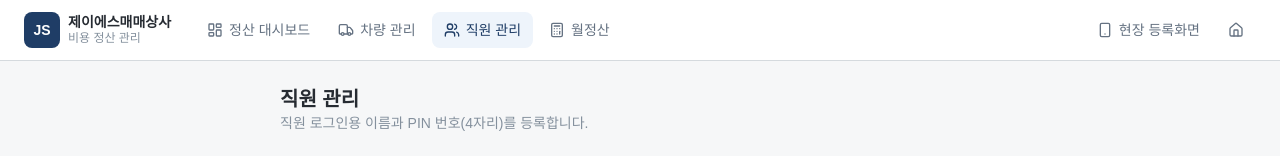
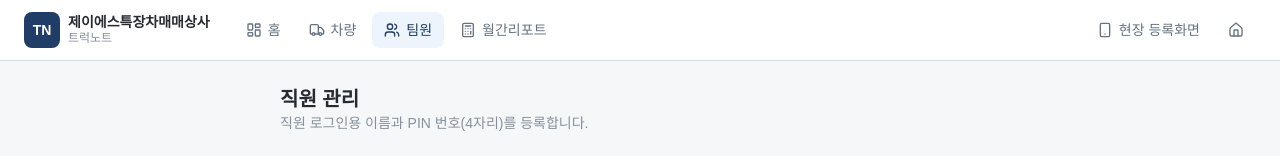
Before and after one commit to K-JiSeok/jstruck-erp, a Next.js app: page /admin/employees in a window 1280 px wide. Shown: the top 156 px of the page. Built offline with nearby package versions, Linux system fonts and the light colour scheme; no server answers; the database is empty.

Commit message:
회사명+트럭노트 브랜딩 적용

```diff
--- a/app/admin/vehicles/[id]/page.tsx
+++ b/app/admin/vehicles/[id]/page.tsx
@@ -259,7 +259,7 @@ export default function VehicleDetailPage() {
                 className="flex items-center gap-1.5 rounded-lg border border-brand-200 bg-brand-50 px-3 py-2 text-sm font-semibold text-brand-700 hover:bg-brand-100"
               >
                 <Calculator size={15} />
-                정산 보기
+                정산
               </Link>
             )}
         </div>
--- a/app/layout.tsx
+++ b/app/layout.tsx
@@ -1,8 +1,9 @@
 import type { Metadata, Viewport } from 'next';
 import './globals.css';
+import { BRAND_FULL } from '@/lib/branding';
 
 export const metadata: Metadata = {
-  title: 'JS매매상사 정비비 관리',
+  title: BRAND_FULL,
   description: '현장 결제 내역 등록 및 차량별 월말 정산 시스템',
   manifest: '/manifest.json',
   appleWebApp: {
--- a/app/login/page.tsx
+++ b/app/login/page.tsx
@@ -6,6 +6,7 @@ import { Delete, LogIn, ArrowLeft } from 'lucide-react';
 import { Employee } from '@/lib/types';
 import { listEmployees, verifyLogin } from '@/lib/storage';
 import { getSession, saveSession } from '@/lib/session';
+import { COMPANY_NAME, PRODUCT_NAME } from '@/lib/branding';
 
 export default function LoginPage() {
   return (
@@ -99,8 +100,11 @@ function LoginPageInner() {
       <div className="flex min-h-screen flex-col items-center bg-ink-50 px-6 py-12">
         <div className="mb-8 flex flex-col items-center text-center">
           <div className="mb-3 flex h-14 w-14 items-center justify-center rounded-2xl bg-brand-700 text-lg font-bold text-white">
-            JS
+            TN
           </div>
+          <p className="mb-1 text-sm font-semibold text-brand-700">
+            {COMPANY_NAME} <span className="text-ink-400">{PRODUCT_NAME}</span>
+          </p>
           <h1 className="text-xl font-bold text-ink-900">직원 로그인</h1>
           <p className="mt-1 text-sm text-ink-400">본인 이름을 선택해주세요</p>
         </div>
--- a/app/page.tsx
+++ b/app/page.tsx
@@ -4,6 +4,7 @@ import { useEffect, useState } from 'react';
 import Link from 'next/link';
 import { Smartphone, LayoutDashboard, Truck, LogIn, LogOut, UserCircle2 } from 'lucide-react';
 import { clearSession, getSession, Session } from '@/lib/session';
+import { BRAND_FULL } from '@/lib/branding';
 
 export default function HomePage() {
   const [session, setSession] = useState<Session | null | undefined>(undefined);
@@ -19,7 +20,7 @@ export default function HomePage() {
           <Truck size={32} />
         </div>
         <h1 className="text-2xl font-bold tracking-tight sm:text-3xl">
-          제이에스매매상사 비용 정산 시스템
+          {BRAND_FULL}
         </h1>
         <p className="mt-2 max-w-md text-sm text-brand-100/80 sm:text-base">
           현장 결제 내역을 빠짐없이 등록하고, 차량별로 한눈에 모아 월말 정산하세요.
--- a/app/worker/page.tsx
+++ b/app/worker/page.tsx
@@ -6,6 +6,7 @@ import Link from 'next/link';
 import { ClipboardList } from 'lucide-react';
 import ExpenseForm from '@/components/ExpenseForm';
 import { getSession, Session } from '@/lib/session';
+import { COMPANY_NAME, PRODUCT_NAME } from '@/lib/branding';
 
 export default function WorkerPage() {
   const router = useRouter();
@@ -34,11 +35,13 @@ export default function WorkerPage() {
       <header className="sticky top-0 z-20 flex items-center justify-between border-b border-ink-200 bg-brand-700 px-4 py-4 text-white shadow-md">
         <div className="flex items-center gap-2">
           <div className="flex h-9 w-9 items-center justify-center rounded-lg bg-white/15 font-bold">
-            JS
+            TN
           </div>
           <div>
             <p className="text-base font-bold leading-tight">비용/영수증 등록</p>
-            <p className="text-xs leading-tight text-white/70">제이에스매매상사</p>
+            <p className="text-xs leading-tight text-white/70">
+              {COMPANY_NAME} · {PRODUCT_NAME}
+            </p>
           </div>
         </div>
         <Link
--- a/components/AdminNav.tsx
+++ b/components/AdminNav.tsx
@@ -3,12 +3,13 @@
 import Link from 'next/link';
 import { usePathname } from 'next/navigation';
 import { LayoutDashboard, Truck, Smartphone, Home, Users, Calculator } from 'lucide-react';
+import { COMPANY_NAME, PRODUCT_NAME } from '@/lib/branding';
 
 const NAV_ITEMS = [
-  { href: '/admin', label: '정산 대시보드', icon: LayoutDashboard },
-  { href: '/admin/vehicles', label: '차량 관리', icon: Truck },
-  { href: '/admin/employees', label: '직원 관리', icon: Users },
-  { href: '/admin/settlement', label: '월정산', icon: Calculator },
+  { href: '/admin', label: '홈', icon: LayoutDashboard },
+  { href: '/admin/vehicles', label: '차량', icon: Truck },
+  { href: '/admin/employees', label: '팀원', icon: Users },
+  { href: '/admin/settlement', label: '월간리포트', icon: Calculator },
 ];
 
 export default function AdminNav() {
@@ -20,13 +21,13 @@ export default function AdminNav() {
         <div className="flex items-center gap-6">
           <Link href="/" className="flex items-center gap-2 text-brand-800">
             <div className="flex h-9 w-9 items-center justify-center rounded-lg bg-brand-700 text-sm font-bold text-white">
-              JS
+              TN
             </div>
             <div className="hidden sm:block">
               <p className="text-sm font-bold leading-tight text-ink-900">
-                제이에스매매상사
+                {COMPANY_NAME}
               </p>
-              <p className="text-xs leading-tight text-ink-400">비용 정산 관리</p>
+              <p className="text-xs leading-tight text-ink-400">{PRODUCT_NAME}</p>
             </div>
           </Link>
 
--- /dev/null
+++ b/lib/branding.ts
@@ -0,0 +1,5 @@
+// 이 파일 하나만 고치면 사이트 전체의 회사명/제품명 표기가 바뀝니다.
+// 다른 매매상사에 공급할 때는 COMPANY_NAME만 바꿔주면 됩니다.
+export const COMPANY_NAME = '제이에스특장차매매상사';
+export const PRODUCT_NAME = '트럭노트';
+export const BRAND_FULL = `${COMPANY_NAME} ${PRODUCT_NAME}`;
```
Also changed, not shown: public/manifest.json.
